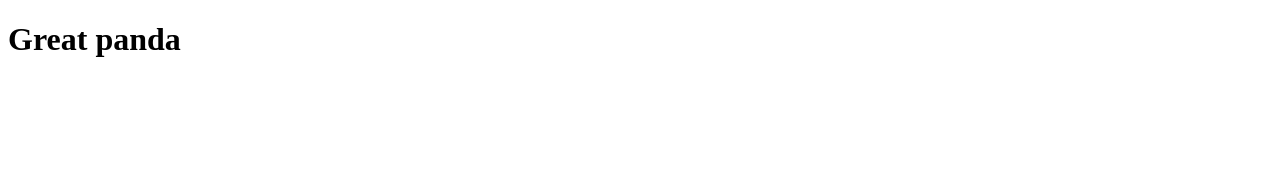
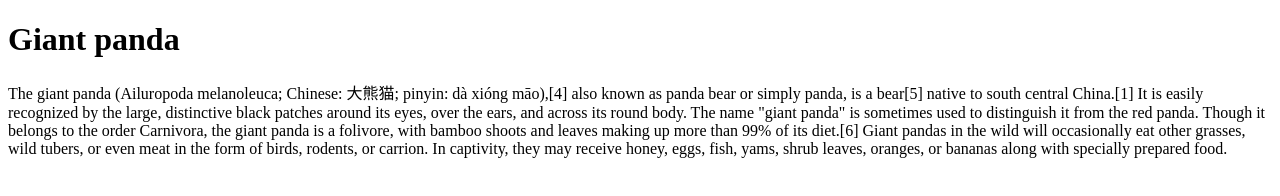
Before and after one commit to martin-lindvall/PandaWeb, a plain HTML site: page index.html in a window 1280 px wide. Drawn offline with Linux system fonts and the light colour scheme.

Commit message:
Added introduction from wikipedia

```diff
--- a/index.html
+++ b/index.html
@@ -3,9 +3,18 @@
 <head>
     <meta charset="UTF-8">
     <title>Title</title>
-    <h1>Great panda</h1>
+    <h1>Giant panda</h1>
 </head>
 <body>
 
+    <p>
+        The giant panda (Ailuropoda melanoleuca; Chinese: 大熊猫; pinyin: dà xióng māo),[4] also known as panda bear or simply panda,
+        is a bear[5] native to south central China.[1] It is easily recognized by the large, distinctive black patches around its eyes,
+        over the ears, and across its round body. The name "giant panda" is sometimes used to distinguish it from the red panda.
+        Though it belongs to the order Carnivora, the giant panda is a folivore, with bamboo shoots and leaves making up more than 99% of its diet.[6]
+        Giant pandas in the wild will occasionally eat other grasses, wild tubers, or even meat in the form of birds, rodents, or carrion.
+        In captivity, they may receive honey, eggs, fish, yams, shrub leaves, oranges, or bananas along with specially prepared food.
+    </p>
+
 </body>
 </html>
```
